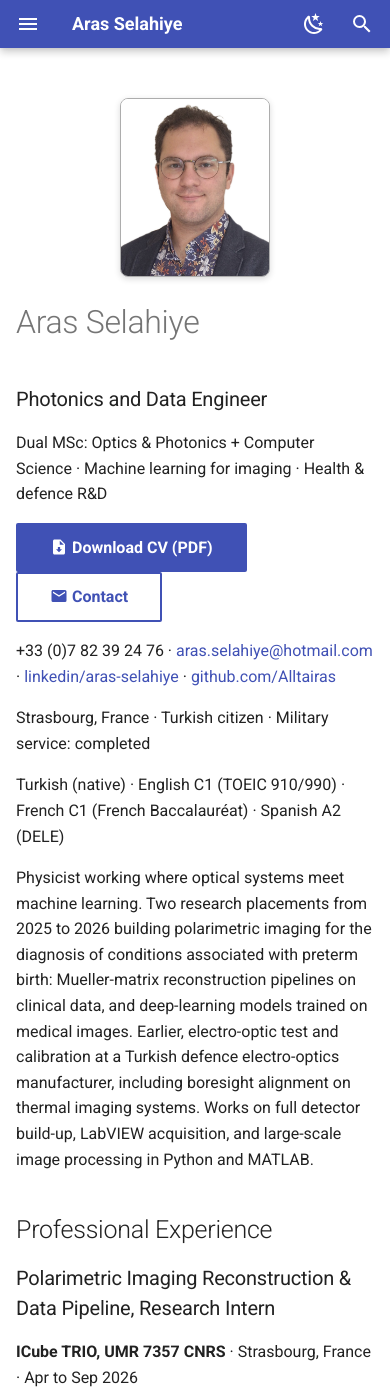
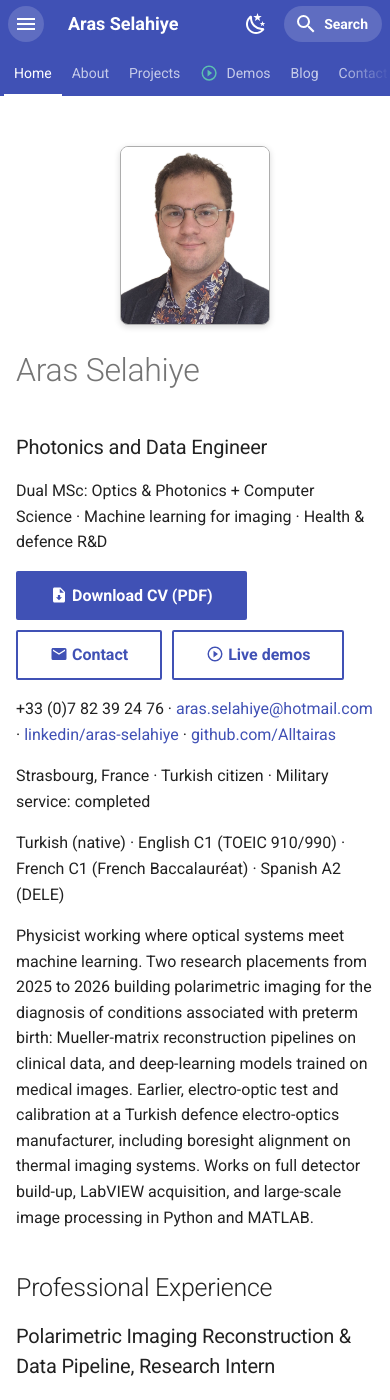
Before and after one commit to Alltairas/Alltairas.github.io, an MkDocs documentation site: the page built from docs/index.md, in a window 390 px wide and 1400 px high. Built offline with MkDocs 1.6.1 and Material for MkDocs 9.7.7, drawn with Linux system fonts in a browser that asks for light colours; comment, search, counter and statistics services are not loaded; some of the changed text lies outside the part shown.

Commit message:
addendums

```diff
--- /dev/null
+++ b/docs/assets/css/demo-cards.css
@@ -0,0 +1,137 @@
+/* Demos overview cards (docs/demos/index.md) and the icon on the Demos tab.
+   Each card has its own accent, so the four demos are told apart by colour and
+   icon before anyone reads a title. The accents double as link text, so each
+   pair is picked to clear 4.5:1 on its scheme's page background. */
+
+.md-typeset .demo-card--iss         { --demo-accent: #1565c0; }
+.md-typeset .demo-card--movies      { --demo-accent: #7b1fa2; }
+.md-typeset .demo-card--weather     { --demo-accent: #c43e00; }
+.md-typeset .demo-card--diffraction { --demo-accent: #00796b; }
+
+[data-md-color-scheme="slate"] .md-typeset .demo-card--iss         { --demo-accent: #64b5f6; }
+[data-md-color-scheme="slate"] .md-typeset .demo-card--movies      { --demo-accent: #ce93d8; }
+[data-md-color-scheme="slate"] .md-typeset .demo-card--weather     { --demo-accent: #ff8a65; }
+[data-md-color-scheme="slate"] .md-typeset .demo-card--diffraction { --demo-accent: #4db6ac; }
+
+.md-typeset .grid.demo-cards {
+  gap: .8rem;
+}
+
+.md-typeset .grid > .demo-card {
+  position: relative;
+  display: flex;
+  flex-direction: column;
+  padding: 1rem 1rem .9rem;
+  border-top: .2rem solid var(--demo-accent);
+  border-radius: .2rem;
+  transition: border-color .25s, box-shadow .25s, transform .25s;
+}
+
+/* Material clears the border to transparent on hover, which would take the
+   accent stripe with it; outline the whole card in the accent instead. */
+.md-typeset .grid > .demo-card:hover,
+.md-typeset .grid > .demo-card:focus-within {
+  border-color: var(--demo-accent);
+}
+
+@media (prefers-reduced-motion: no-preference) {
+  .md-typeset .grid > .demo-card:hover {
+    transform: translateY(-.1rem);
+  }
+}
+
+.md-typeset .demo-card p:has(> .demo-card__icon) {
+  margin: 0 0 .6rem;
+}
+
+.md-typeset .demo-card__icon {
+  align-items: center;
+  justify-content: center;
+  width: 2.4rem;
+  height: 2.4rem;
+  border-radius: 50%;
+  background-color: color-mix(in srgb, var(--demo-accent) 14%, transparent);
+  color: var(--demo-accent);
+}
+
+.md-typeset .demo-card__icon svg {
+  width: 1.4rem;
+  height: 1.4rem;
+  max-height: none;
+}
+
+.md-typeset .demo-card h2 {
+  margin: 0 0 .4em;
+  font-size: 1.1em;
+  font-weight: 700;
+  line-height: 1.3;
+}
+
+.md-typeset .demo-card p {
+  margin: 0 0 .7em;
+}
+
+.md-typeset .demo-card__tag {
+  display: inline-flex;
+  align-items: center;
+  gap: .3em;
+  margin: 0 .3em .3em 0;
+  padding: .15em .6em;
+  border-radius: 1em;
+  font-size: .75em;
+  font-weight: 700;
+  background-color: color-mix(in srgb, var(--demo-accent) 10%, transparent);
+}
+
+.md-typeset .demo-card__tag .twemoji {
+  color: var(--demo-accent);
+}
+
+/* Pin the link to the bottom so the four cards line up however long their text runs. */
+.md-typeset .demo-card p:has(> .demo-card__link) {
+  margin: auto 0 0;
+  padding-top: .4em;
+}
+
+.md-typeset .demo-card__link {
+  font-weight: 700;
+  color: var(--demo-accent);
+}
+
+.md-typeset .demo-card__link:hover {
+  color: var(--demo-accent);
+}
+
+/* Stretch the link over the whole card, so anywhere on it is a tap target. */
+.md-typeset .demo-card__link::after {
+  content: "";
+  position: absolute;
+  inset: 0;
+  border-radius: inherit;
+}
+
+.md-typeset .demo-card__link:focus-visible {
+  outline: none;
+}
+
+.md-typeset .grid > .demo-card:has(.demo-card__link:focus-visible) {
+  outline: .1rem solid var(--demo-accent);
+  outline-offset: .1rem;
+}
+
+.md-typeset .demo-card__link .twemoji {
+  transition: transform .25s;
+}
+
+@media (prefers-reduced-motion: no-preference) {
+  .md-typeset .demo-card:hover .demo-card__link .twemoji {
+    transform: translateX(.2rem);
+  }
+}
+
+/* demos/index.md sets a page icon, which Material draws inside the Demos tab
+   and nowhere else in the tab bar; tint it so the one interactive section
+   stands out from the text pages beside it. */
+.md-tabs__link > svg {
+  fill: #69f0ae;
+}
--- /dev/null
+++ b/docs/assets/css/mobile-nav.css
@@ -0,0 +1,101 @@
+/* Phone and tablet navigation.
+
+   Material hides the whole tab bar below 76.25em (1220px) and folds the search
+   field into a bare magnifier below 60em, so on a phone the header is two
+   unlabelled icons and nothing says the site has more than one page. These
+   rules keep the tabs on screen as a swipeable strip and turn the two icons
+   into labelled buttons. mobile-nav.js adds the edge fades and first-visit pulse. */
+
+@media screen and (max-width: 76.234375em) {
+  .md-tabs {
+    display: block;
+  }
+
+  .md-tabs__item {
+    padding-left: .5rem;
+    padding-right: .5rem;
+  }
+
+  /* Opacity alone (1 vs .7) is too faint a "you are here" on a small screen. */
+  .md-tabs__item--active {
+    box-shadow: inset 0 -.1rem 0 currentcolor;
+  }
+  /* Material fades the labels out after 10px of scroll; take the bar with them. */
+  .md-tabs[hidden] .md-tabs__item--active {
+    box-shadow: none;
+  }
+
+  /* Set by mobile-nav.js while tabs are hidden past that edge. */
+  .md-tabs__list--more-right {
+    -webkit-mask-image: linear-gradient(to right, #000 calc(100% - 2.5rem), transparent);
+            mask-image: linear-gradient(to right, #000 calc(100% - 2.5rem), transparent);
+  }
+  .md-tabs__list--more-left {
+    -webkit-mask-image: linear-gradient(to left, #000 calc(100% - 2.5rem), transparent);
+            mask-image: linear-gradient(to left, #000 calc(100% - 2.5rem), transparent);
+  }
+  .md-tabs__list--more-left.md-tabs__list--more-right {
+    -webkit-mask-image: linear-gradient(to right, transparent, #000 2.5rem, #000 calc(100% - 2.5rem), transparent);
+            mask-image: linear-gradient(to right, transparent, #000 2.5rem, #000 calc(100% - 2.5rem), transparent);
+  }
+
+  /* Header buttons as pills, so they read as controls rather than decoration.
+     The header is always primary-coloured with --md-primary-bg-color text, in
+     both schemes, so a translucent wash of the text colour works on either. */
+  .md-header__button[for="__drawer"] {
+    display: inline-flex;
+    align-items: center;
+    gap: .3rem;
+    padding: .3rem .6rem .3rem .4rem;
+    border-radius: 1rem;
+    background-color: color-mix(in srgb, var(--md-primary-bg-color) 16%, transparent);
+  }
+  .md-header__button[for="__drawer"]::after {
+    content: "Menu";
+    font-size: .7rem;
+    font-weight: 700;
+  }
+}
+
+/* Below 400px the header can't fit both labels and still show a few letters of
+   the title; the Menu pill keeps its shape and drops the word. */
+@media screen and (max-width: 24.984375em) {
+  .md-header__button[for="__drawer"] {
+    padding: .3rem;
+  }
+  .md-header__button[for="__drawer"]::after {
+    content: none;
+  }
+}
+
+@media screen and (max-width: 59.984375em) {
+  .md-header__button[for="__search"] {
+    display: inline-flex;
+    align-items: center;
+    gap: .3rem;
+    padding: .3rem .7rem .3rem .5rem;
+    border-radius: 1rem;
+    background-color: color-mix(in srgb, var(--md-primary-bg-color) 16%, transparent);
+  }
+  .md-header__button[for="__search"]::after {
+    content: "Search";
+    font-size: .7rem;
+    font-weight: 700;
+  }
+}
+
+/* One ring pulse on each button, the first page of a session only. */
+@keyframes nav-hint-pulse {
+  0%   { box-shadow: 0 0 0 0      color-mix(in srgb, var(--md-primary-bg-color) 60%, transparent); }
+  100% { box-shadow: 0 0 0 .5rem  color-mix(in srgb, var(--md-primary-bg-color) 0%,  transparent); }
+}
+
+@media screen and (max-width: 76.234375em) and (prefers-reduced-motion: no-preference) {
+  .nav-hint .md-header__button[for="__drawer"],
+  .nav-hint .md-header__button[for="__search"] {
+    animation: nav-hint-pulse 1.2s ease-out .8s 3;
+  }
+  .nav-hint .md-header__button[for="__search"] {
+    animation-delay: 1.1s;
+  }
+}
--- a/docs/assets/css/profile.css
+++ b/docs/assets/css/profile.css
@@ -35,3 +35,11 @@
     margin: 0 auto 1.25rem;
   }
 }
+
+/* The hero buttons (CV, Contact, Live demos) wrap onto a second row on a phone;
+   Material gives them no vertical margin, so the rows would sit edge to edge. */
+.md-typeset p:has(> .md-button) {
+  display: flex;
+  flex-wrap: wrap;
+  gap: .5rem;
+}
--- /dev/null
+++ b/docs/assets/css/report-links.css
@@ -0,0 +1,17 @@
+/* Paper and report links under each entry on Home (Professional Experience)
+   and Projects. Set off in a box so they don't read as one more bullet point. */
+.md-typeset p.report-link {
+  margin: .8em 0 1.2em;
+  padding: .45em .8em;
+  border-left: .2rem solid var(--md-typeset-a-color);
+  border-radius: .1rem;
+  background-color: color-mix(in srgb, var(--md-typeset-a-color) 8%, transparent);
+}
+
+.md-typeset p.report-link a {
+  font-weight: 700;
+}
+
+.md-typeset p.report-link .twemoji {
+  color: var(--md-typeset-a-color);
+}
--- /dev/null
+++ b/docs/assets/js/mobile-nav.js
@@ -0,0 +1,34 @@
+// Phone navigation helpers; the reasoning is in assets/css/mobile-nav.css.
+(function () {
+  // Pulse the Menu and Search buttons on the first page of a browser session,
+  // so a new visitor notices them without being nagged on every click.
+  try {
+    if (!sessionStorage.getItem('nav-hint-seen')) {
+      sessionStorage.setItem('nav-hint-seen', '1');
+      document.documentElement.classList.add('nav-hint');
+    }
+  } catch (e) {
+    // Storage blocked: skip the hint rather than replay it on every page.
+  }
+
+  const list = document.querySelector('.md-tabs__list');
+  if (!list) return;
+
+  // On a narrow screen the later tabs start off the right edge; scroll the
+  // current section's tab to the middle so it's visible on arrival.
+  const active = list.querySelector('.md-tabs__item--active');
+  if (active && list.scrollWidth > list.clientWidth) {
+    const offset = active.getBoundingClientRect().left - list.getBoundingClientRect().left;
+    list.scrollLeft += offset - (list.clientWidth - active.offsetWidth) / 2;
+  }
+
+  // Fade whichever edge still has tabs hidden behind it.
+  function updateEdges() {
+    const max = list.scrollWidth - list.clientWidth;
+    list.classList.toggle('md-tabs__list--more-left', list.scrollLeft > 1);
+    list.classList.toggle('md-tabs__list--more-right', list.scrollLeft < max - 1);
+  }
+  list.addEventListener('scroll', updateEdges, { passive: true });
+  window.addEventListener('resize', updateEdges);
+  updateEdges();
+})();
--- a/docs/index.md
+++ b/docs/index.md
@@ -8,6 +8,7 @@ Dual MSc: Optics & Photonics + Computer Science · Machine learning for imaging
 
 [:material-file-download: Download CV (PDF)](assets/Aras_SELAHIYE_CV_EN.pdf){ .md-button .md-button--primary }
 [:material-email: Contact](contact.md){ .md-button }
+[:material-play-circle-outline: Live demos](demos/index.md){ .md-button }
 
 +33 (0)7 82 39 24 76 · [aras.selahiye@hotmail.com](mailto:aras.selahiye@hotmail.com) · [linkedin/aras-selahiye](https://fr.linkedin.com/in/aras-selahiye-667079134) · [github.com/Alltairas](https://github.com/Alltairas)
 
--- a/mkdocs.yml
+++ b/mkdocs.yml
@@ -22,6 +22,8 @@ theme:
         name: Switch to light mode
   features:
     - navigation.tabs
+    - navigation.indexes
+    - navigation.footer
     - navigation.top
     - toc.integrate
     - search.suggest
@@ -34,6 +36,7 @@ nav:
   - About: about.md
   - Projects: projects.md
   - Demos:
+      - demos/index.md
       - ISS Tracker: demos/iss-tracker.md
       - Movie Showtimes: demos/movies.md
       - France Temperature Map: demos/weather.md
@@ -59,12 +62,16 @@ extra_css:
   - https://unpkg.com/leaflet@1.9.4/dist/leaflet.css
   - assets/css/terminal.css
   - assets/css/profile.css
+  - assets/css/mobile-nav.css
+  - assets/css/demo-cards.css
+  - assets/css/report-links.css
   - assets/css/iss-tracker.css
   - assets/css/weather-map.css
   - assets/css/diffraction-rings.css
 
 extra_javascript:
   - https://unpkg.com/leaflet@1.9.4/dist/leaflet.js
+  - assets/js/mobile-nav.js
   - assets/js/iss-tracker.js
   - assets/js/movies-terminal.js
   - assets/js/weather-map.js
```
Also changed, not shown: other parts of docs/index.md (+9 -0 lines), docs/demos/index.md (added, +78 -0 lines), docs/projects.md (+3 -0 lines).
